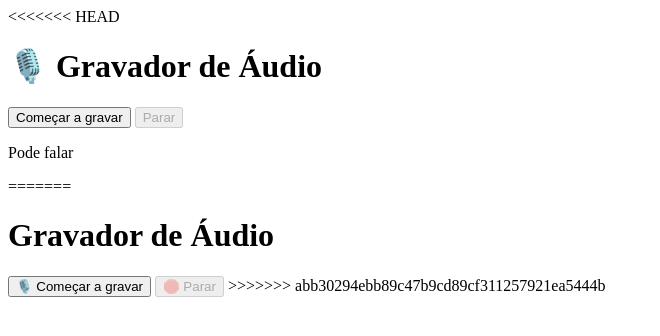
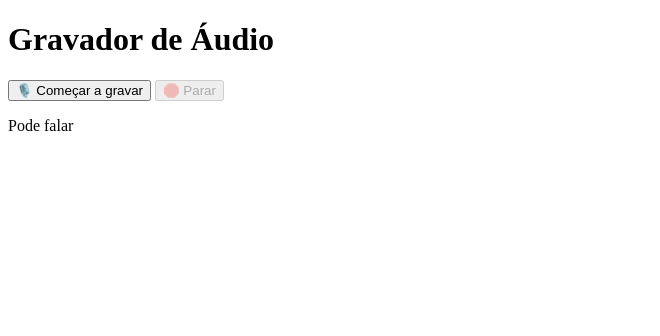
Before and after one commit to NinoX-Maker/App-pico, an Electron app: page index.html in a window 800 px wide. Shown: the whole page, without its empty margins (0-660 px from the left). Drawn offline with Linux system fonts and the light colour scheme.

Commit message:
Adiciona index.html com a estrutura básica

```diff
--- a/index.html
+++ b/index.html
@@ -5,18 +5,14 @@
   <title>Gravador de Áudio</title>
 </head>
 <body>
-<<<<<<< HEAD
-  <h1>🎙️ Gravador de Áudio</h1>
-  <button id="start">Começar a gravar</button>
-  <button id="stop" disabled>Parar</button>
+  <h1>Gravador de Áudio</h1>
 
+  <button id="start">🎙️ Começar a gravar</button>
+
+  <button id="stop" disabled>🛑 Parar</button>
   <p id="statusMessage">Pode falar</p>
-=======
-  <h1>Gravador de Áudio</h1>
-  <button id="start">🎙️ Começar a gravar</button>
-  <button id="stop" disabled>🛑 Parar</button>
->>>>>>> abb30294ebb89c47b9cd89cf311257921ea5444b
 
   <script src="renderer.js"></script>
+
 </body>
 </html>
```
